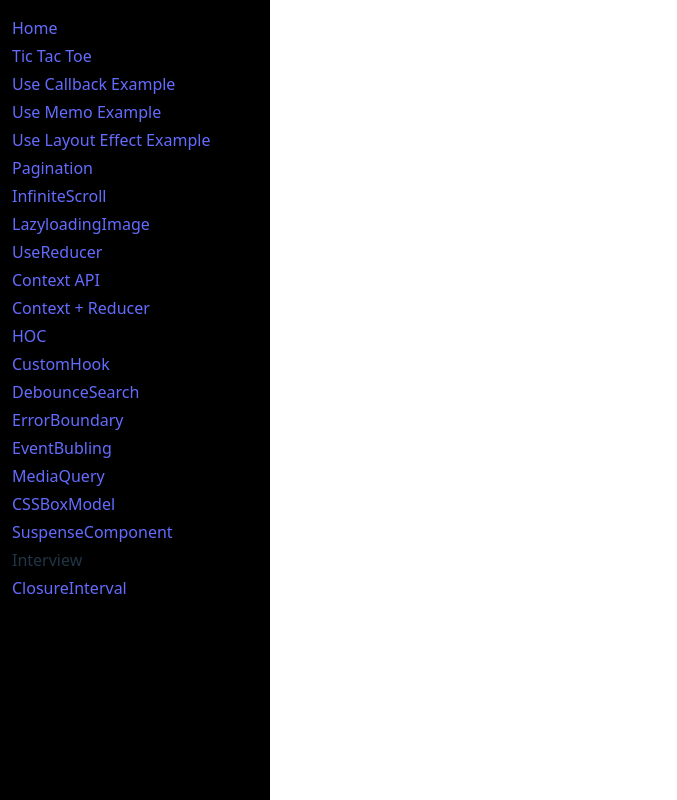
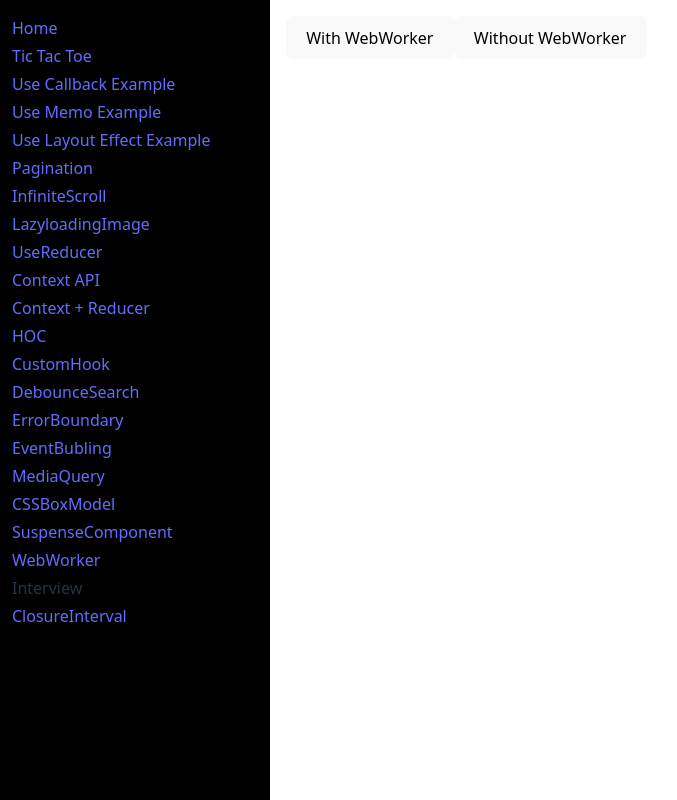
Before and after one commit to g-abhishek/vite-react, a React (Vite) app in the folder vite-react/: page /web-worker in a window 1280 px wide. Shown: the whole page, without its empty margins (0-677 px from the left). Built offline with nearby package versions, Linux system fonts and the light colour scheme.

Commit message:
Webworker

```diff
--- a/vite-react/src/App.jsx
+++ b/vite-react/src/App.jsx
@@ -20,6 +20,7 @@ import EventBubling from "./components/EventBubling";
 import MediaQuery from "./components/MediaQuery";
 import CSSBoxModel from "./components/CSSBoxModel";
 import SuspenseComponent from "./components/SuspenseComponent";
+import WebWorker from "./components/WebWorker";
 
 function App() {
   return (
@@ -45,12 +46,14 @@ function App() {
           <Link to={"/media-query"}>MediaQuery</Link>
           <Link to={"/css-box-model"}>CSSBoxModel</Link>
           <Link to={"/suspense-component"}>SuspenseComponent</Link>
+          <Link to={"/web-worker"}>WebWorker</Link>
 
           <div>Interview</div>
           <Link to={"/closure-interval"}>ClosureInterval</Link>
         </div>
         <div className="main-content">
           <Routes>
+            <Route path="/web-worker" element={<WebWorker />} />
             <Route path="/suspense-component" element={<SuspenseComponent />} />
             <Route path="/css-box-model" element={<CSSBoxModel />} />
             <Route path="/media-query" element={<MediaQuery />} />
--- /dev/null
+++ b/vite-react/src/components/WebWorker/With_WW.jsx
@@ -0,0 +1,23 @@
+import { useRef } from "react";
+import { useEffect } from "react";
+
+const With_WW = () => {
+  useEffect(() => {
+    const worker = new Worker(new URL("./worker.js", import.meta.url));
+    worker.postMessage("Start Heavy Task....");
+
+    worker.onmessage = (e) => {
+      console.log(e.data);
+    };
+
+    return () => worker.terminate();
+  }, []);
+
+  return (
+    <>
+      <div>With_WW</div>
+    </>
+  );
+};
+
+export default With_WW;
--- /dev/null
+++ b/vite-react/src/components/WebWorker/Without_WW.jsx
@@ -0,0 +1,17 @@
+import { useEffect } from "react";
+
+const Without_WW = () => {
+  useEffect(() => {
+    console.log("Without_WW Heavy taks started");
+    for (let i = 0; i < 10000000000; i++) {}
+    console.log("Without_WW Heavy taks completed");
+  }, []);
+
+  return (
+    <>
+      <div>Without_WW</div>
+    </>
+  );
+};
+
+export default Without_WW;
--- /dev/null
+++ b/vite-react/src/components/WebWorker/index.jsx
@@ -0,0 +1,24 @@
+import { useEffect, useRef, useState } from "react";
+import With_WW from "./With_WW";
+import Without_WW from "./Without_WW";
+
+const WebWorker = () => {
+  const [worker, setWorker] = useState(null);
+
+  return (
+    <>
+      <div>
+        <button onClick={() => setWorker(true)}>With WebWorker</button>
+        <button onClick={() => setWorker(false)}>Without WebWorker</button>
+      </div>
+      <br />
+      <br />
+      <br />
+
+      {worker === true && <With_WW />}
+      {worker === false && <Without_WW />}
+    </>
+  );
+};
+
+export default WebWorker;
--- /dev/null
+++ b/vite-react/src/components/WebWorker/worker.js
@@ -0,0 +1,6 @@
+self.onmessage = (event) => {
+  console.log(event.data);
+  for (let i = 0; i < 10000000000; i++) {}
+
+  self.postMessage("Heavy Task Completed...")
+};
```
